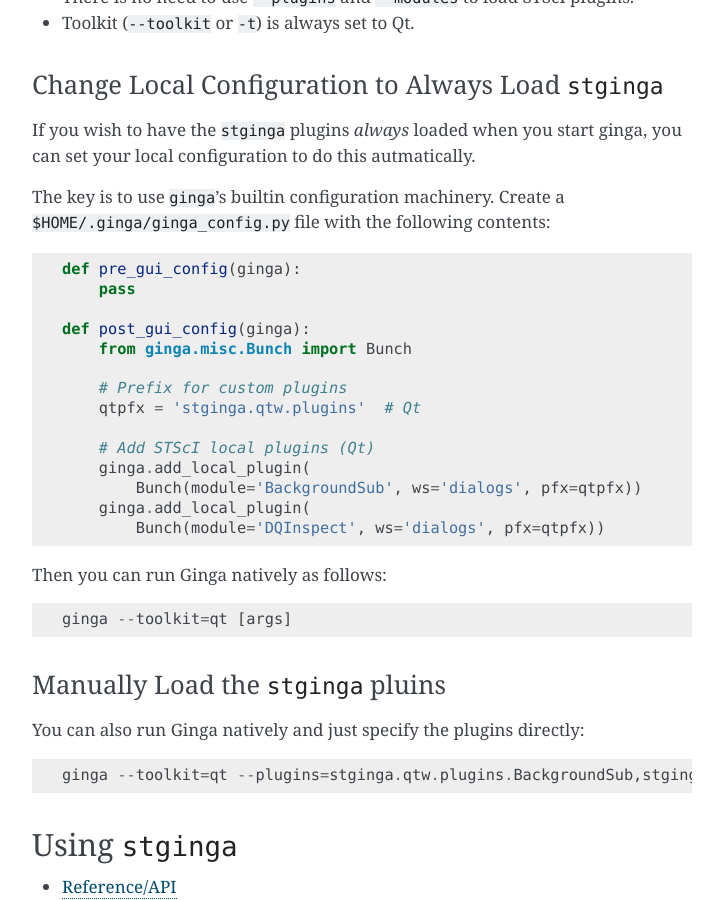
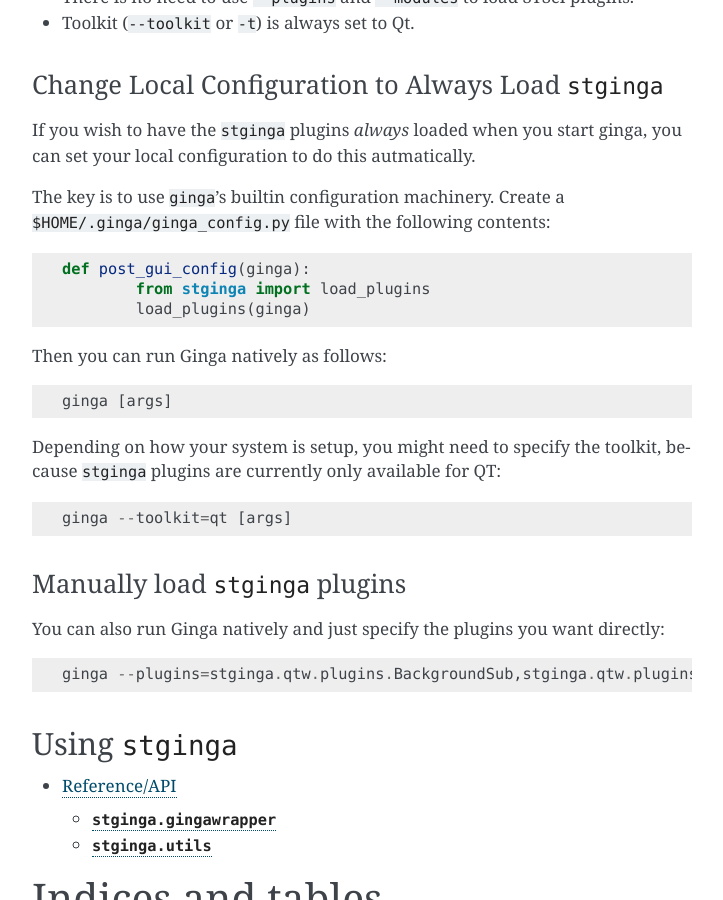
Before and after one commit to spacetelescope/stginga, a Sphinx documentation site: the page built from docs/source/index.rst, in a window 1280 px wide and 900 px high, scrolled down 1175 px. Shown: the whole window, without its empty margins (388-1111 px from the left). Built offline with Sphinx 7.4.7, drawn with Linux system fonts in a browser that asks for light colours; formulas are drawn with MathJax 3; some of the changed text lies outside the part shown.

Commit message:
update docs to include the new setup description

```diff
--- a/docs/source/index.rst
+++ b/docs/source/index.rst
@@ -73,32 +73,26 @@
 The key is to use ``ginga``'s builtin configuration machinery.  Create a
 ``$HOME/.ginga/ginga_config.py`` file with the following contents::
 
-    def pre_gui_config(ginga):
-        pass
-
     def post_gui_config(ginga):
-        from ginga.misc.Bunch import Bunch
-
-        # Prefix for custom plugins
-        qtpfx = 'stginga.qtw.plugins'  # Qt
-
-        # Add STScI local plugins (Qt)
-        ginga.add_local_plugin(
-            Bunch(module='BackgroundSub', ws='dialogs', pfx=qtpfx))
-        ginga.add_local_plugin(
-            Bunch(module='DQInspect', ws='dialogs', pfx=qtpfx))
+	    from stginga import load_plugins
+	    load_plugins(ginga)
 
 Then you can run Ginga natively as follows::
+
+    ginga [args]
+
+Depending on how your system is setup, you might need to specify the toolkit,
+because ``stginga`` plugins are currently only available for QT::
 
     ginga --toolkit=qt [args]
 
 
-Manually Load the ``stginga`` pluins
-^^^^^^^^^^^^^^^^^^^^^^^^^^^^^^^^^^^^
+Manually load ``stginga`` plugins
+^^^^^^^^^^^^^^^^^^^^^^^^^^^^^^^^^
 
-You can also run Ginga natively and just specify the plugins directly::
+You can also run Ginga natively and just specify the plugins you want directly::
 
-    ginga --toolkit=qt --plugins=stginga.qtw.plugins.BackgroundSub,stginga.qtw.plugins.DQInspect [args]
+    ginga --plugins=stginga.qtw.plugins.BackgroundSub,stginga.qtw.plugins.DQInspect [args]
 
 
 Using ``stginga``
```
